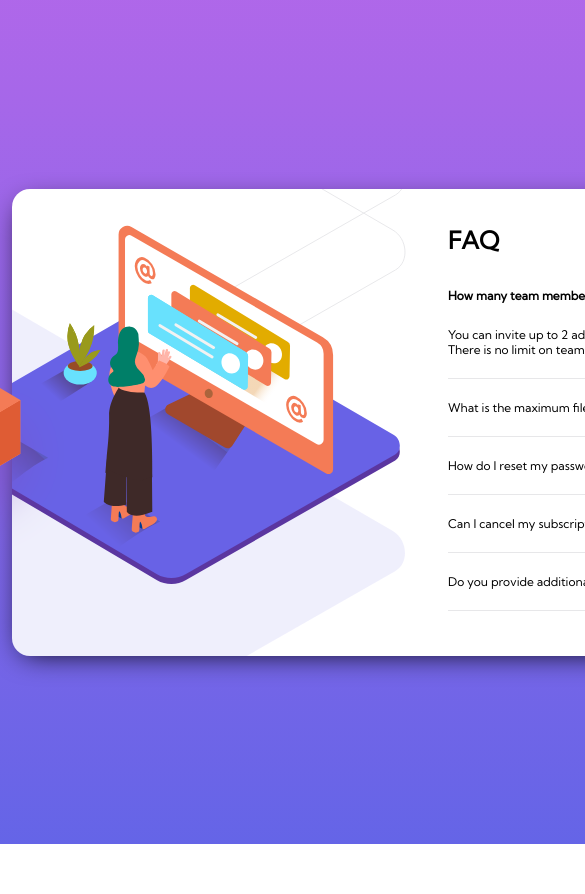
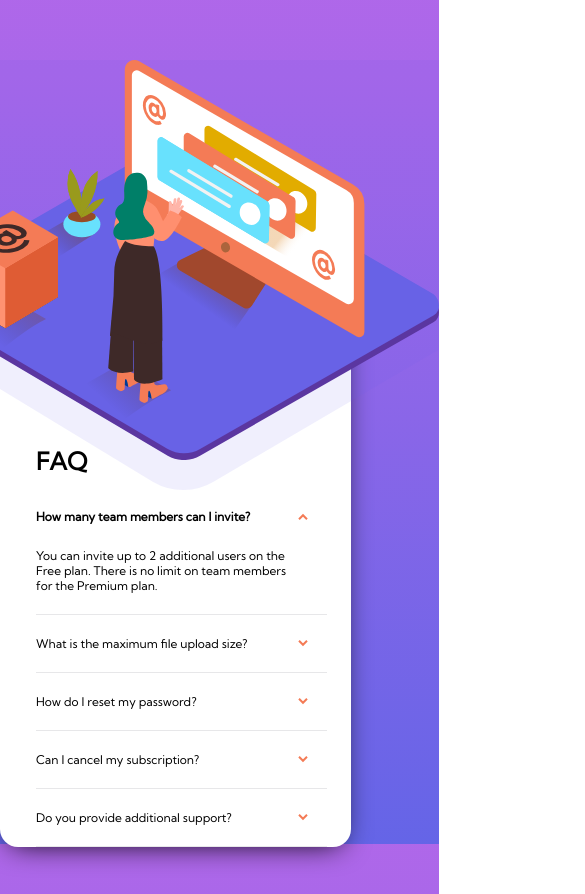
Before and after one commit to DirtyRonin/frontend-mentor_faq-accordion-card, a plain HTML site: page index.html in a window 390 px wide. Shown: the top 894 px of the page, 585 px wide, since content can reach past the window. Before the commit the page ends 844 px from the top, so only its background shows below. Drawn offline with Linux system fonts and the light colour scheme.

Commit message:
feat: miserable mobile version

```diff
--- a/index.css
+++ b/index.css
@@ -21,14 +21,47 @@ body {
   align-items: center;
 }
 
+@media (width <1000px) {
+  .faq-card {
+    display: grid;
+    width: 90%;
+    margin-top: 5rem;
+  }
+}
+
 .faq-left-image-box {
   background-color: transparent;
+}
+
+@media (width <1000px) {
+  .faq-left-image-box {
+    position: relative;
+    height: 230px;
+    display: flex;
+    justify-content: center;
+  }
 }
 
 .faq-left-image {
   position: absolute;
   margin-left: -10rem;
   margin-top: -4rem;
+}
+
+@media (width <1000px) {
+  .faq-left-image {
+    content: url(images/illustration-woman-online-mobile.svg);
+    background-image: url(images/bg-pattern-mobile.svg);
+    background-repeat: no-repeat;
+    background-size: cover;
+    background-position: -240px 0px;
+    height: 400px;
+    position: absolute;
+    bottom: -200px;
+    margin: 0;
+    padding-bottom: 30px;
+    overflow: visible;
+  }
 }
 
 .faq-main-container {
@@ -38,6 +71,12 @@ body {
   border-radius: 1.5rem;
   box-shadow: 0 7px 29px -10px;
   padding-right: 2rem;
+}
+
+@media (width <1000px) {
+  .faq-main-container {
+    grid-template-columns: 1fr;
+  }
 }
 
 .faq-center-image-box {
@@ -50,9 +89,22 @@ body {
   padding-bottom: 6rem;
 }
 
+@media (width <1000px) {
+  .faq-center-image-box {
+    background-image: none;
+  }
+}
+
 .faq-center-image {
   margin: auto 0 auto -7rem;
   /* margin: auto; */
+}
+
+@media (width <1000px) {
+  .faq-center-image {
+    width: 0;
+    margin: 0;
+  }
 }
 
 .faq-content {
```
